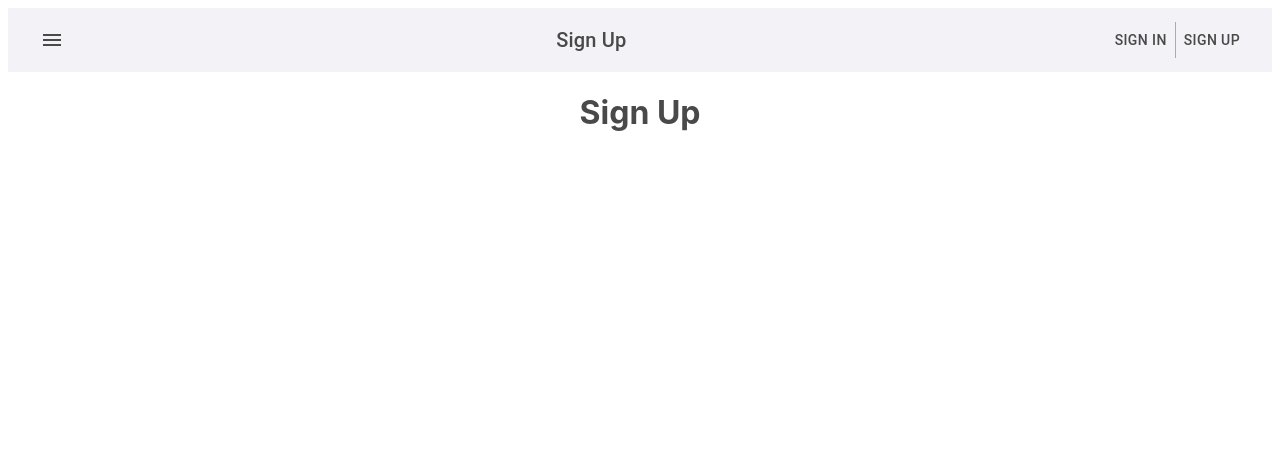
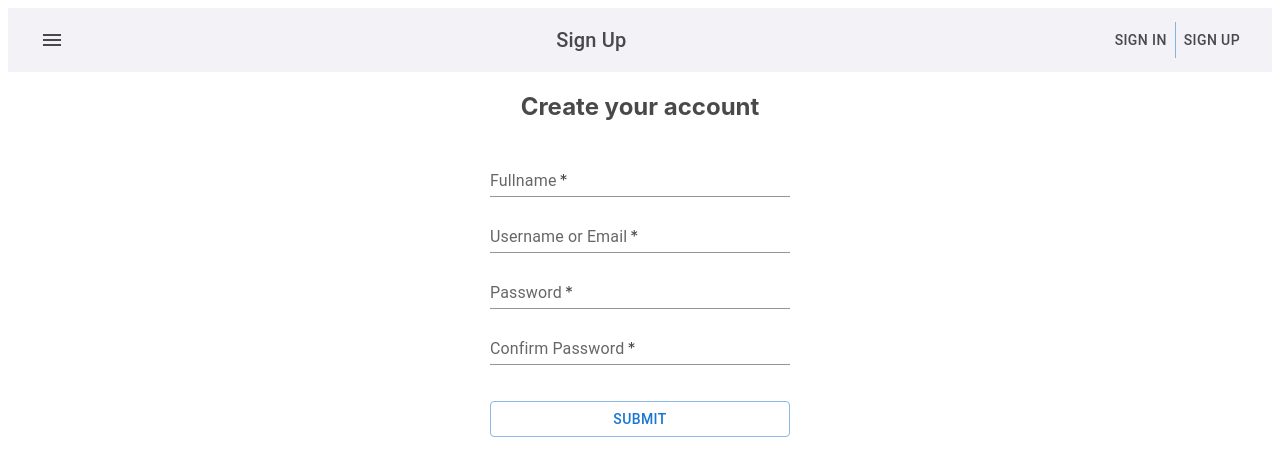
Before and after one commit to huynhlqDev/first-project-react-app, a React (Create React App) app: page /register in a window 1280 px wide. Shown: the top 476 px of the page. Built offline with nearby package versions, Linux system fonts and the light colour scheme.

Commit message:
finish register APi

```diff
--- a/src/page/RegisterPage.jsx
+++ b/src/page/RegisterPage.jsx
@@ -1,8 +1,121 @@
+import React, { useState } from 'react';
+import TextField from '@mui/material/TextField';
+import Button from '@mui/material/Button';
+import Stack from '@mui/material/Stack';
+import { useDispatch } from 'react-redux';
+import { register } from '../redux/action/authActions';
+import { useEffect } from 'react';
+import { useSelector } from 'react-redux';
+import { logout } from '../redux/action/authActions';
+import { useNavigate } from 'react-router-dom';
 
 const RegisterPage = () => {
+    const dispatch = useDispatch();
+    const navigate = useNavigate();
+    const { error, registered } = useSelector((state) => state.auth);
+
+    const [fullName, setFullname] = useState('');
+    const [username, setUsername] = useState('');
+    const [password, setPassword] = useState('');
+    const [conffirmPassword, setConffirmPassword] = useState('');
+    const [validate, setValidate] = useState({ fullname: false, username: false, password: false, conffirmPassword: false });
+
+    useEffect(() => {
+        if (registered) {
+            alert("Registed success");
+            navigate("/login");
+        }
+    }, [registered])
+
+    useEffect(() => {
+        if (error) {
+            alert(error);
+            dispatch(logout());// for clear error
+        }
+    }, [error])
+
+
+    const handleSubmit = (e) => {
+        if (!inValidInput()) {
+            e.preventDefault();
+            dispatch(register(fullName, username, password));
+        }
+    }
+
+    /// VALIDATE FUNCTIONS
+    const inValidInput = () => {
+        var inValidFullName = fullName.length === 0;
+        var inValidUsername = username.length === 0;
+        var inValidPassword = password.length === 0;
+        var inValidConffirmPassword = conffirmPassword.length === 0 || conffirmPassword !== password;
+
+        setValidate({
+            fullname: inValidFullName,
+            username: inValidUsername,
+            password: inValidPassword,
+            conffirmPassword: inValidConffirmPassword
+        });
+        return inValidFullName || inValidUsername || inValidPassword || inValidConffirmPassword;
+    }
+
     return (
         <div className="register-page">
-            <h1>Sign Up</h1>
+            <Stack
+                spacing={1}
+                useFlexGap
+                sx={{ flexWrap: 'wrap', width: '100%', maxWidth: '300px', margin: 'auto' }}
+            >
+                <h2>Create your account</h2>
+
+                <TextField
+                    id="fullname"
+                    label="Fullname"
+                    variant="standard"
+                    required
+                    error={(validate.fullname)}
+                    onInput={(e) => setFullname(e.target.value)}
+                    helperText={validate.username ? "Incorrect entry." : ""}
+                />
+                <TextField
+                    id="username"
+                    label="Username or Email"
+                    variant="standard"
+                    required
+                    error={(validate.username)}
+                    onInput={(e) => setUsername(e.target.value)}
+                    helperText={validate.username ? "Incorrect entry." : ""}
+                />
+                <TextField
+                    id="password"
+                    label="Password"
+                    variant="standard"
+                    type="password"
+                    required
+                    error={(validate.password)}
+                    onInput={(e) => setPassword(e.target.value)}
+                    helperText={(validate.password) ? "Incorrect entry." : ""}
+                />
+                <TextField
+                    id="confirm-password"
+                    label="Confirm Password"
+                    variant="standard"
+                    type="password"
+                    required
+                    error={(validate.conffirmPassword)}
+                    onInput={(e) => setConffirmPassword(e.target.value)}
+                    helperText={(validate.password) ? "Incorrect no match." : ""}
+                />
+                <br></br>
+                <Button
+                    type="Submit"
+                    id="submit"
+                    onClick={handleSubmit}
+                    variant="outlined"
+                >
+                    Submit
+                </Button>
+
+            </Stack>
         </div>
     )
 }
--- a/src/redux/action/authActions.js
+++ b/src/redux/action/authActions.js
@@ -1,8 +1,11 @@
-import { loginApi } from "../../service/authAPIService";
+import { loginApi, registerApi } from "../../service/authAPIService";
 
 export const LOGIN_SUCCESS = "LOGIN_SUCCESS";
 export const LOGIN_FAIL = "LOGIN_FAIL";
 export const LOGOUT = "LOGOUT";
+
+export const REGISTER_SUCCESS = "REGISTER_SUCCESS";
+export const REGISTER_FAIL = "REGISTER_FAIL";
 
 export const login = (username, password) => async (dispatch) => {
   console.log(`[ACTION] - login: ${username}`);
@@ -25,3 +28,16 @@ export const logout = () => {
   localStorage.clear();
   return { type: LOGOUT };
 };
+
+export const register = (fullName, username, password) => async (dispatch) => {
+  try {
+    const data = await registerApi(fullName, username, password);
+    console.log(`[ACTION] - data: ${data}`);
+    // localStorage.setItem("TOKEN", data.result.token);
+    dispatch({ type: REGISTER_SUCCESS, payload: true });
+  }
+  catch (error) {
+    console.log(`[ACTION] - error: ${error}`);
+    dispatch({ type: REGISTER_FAIL, payload: error.message });
+  }
+}
--- a/src/redux/reducer/authReducer.js
+++ b/src/redux/reducer/authReducer.js
@@ -1,12 +1,13 @@
-import { LOGIN_SUCCESS, LOGIN_FAIL, LOGOUT } from "../action/authActions";
+import { LOGIN_SUCCESS, LOGIN_FAIL, LOGOUT, REGISTER_SUCCESS, REGISTER_FAIL } from "../action/authActions";
 
 const initialState = {
+  registered: false,
   logged: false,
   error: null
 };
 
 const authReducer = (state = initialState, action) => {
-  console.log(`[REDUCER] - ${action.type}, `,action.payload);
+  console.log(`[REDUCER] - ${action.type}, `, action.payload);
 
   switch (action.type) {
     case LOGIN_SUCCESS:
@@ -15,6 +16,10 @@ const authReducer = (state = initialState, action) => {
       return { ...state, logged: false, error: action.payload };
     case LOGOUT:
       return { ...state, logged: false, error: null };
+    case REGISTER_SUCCESS:
+      return { ...state, registered: true, error: null };
+    case REGISTER_FAIL:
+      return {...state, registered: false, error: action.payload};
     default:
       return state;
   }
--- a/src/service/AuthAPIService.js
+++ b/src/service/AuthAPIService.js
@@ -44,3 +44,29 @@ export const loginApi = async (username, password) => {
     throw new Error(error.message);
   }
 };
+
+export const registerApi = async (fullName, username, password) => {
+  try {
+    var body = JSON.stringify({ fullName, username, password });
+    var url = `${API_URL}/auth/register`;
+    console.log(`[REQUEST] ${url}, [BODY]: `, body);
+
+    const response = await fetch(url, {
+      method: "POST",
+      headers: { "Content-Type": "application/json" },
+      body: body,
+    });
+
+    const data = await response.json();
+    console.log(`[RESPONSE] ${url}, [DATA]: `, data);
+
+    if (!response.ok) {
+      throw new Error(data.error || "Register failed");
+    }
+    return data;
+  }
+  catch (error) {
+    console.log("error", error.message)
+    throw new Error(error.message);
+  }
+};
```
Lines whose indentation alone changed are shown as unchanged.
